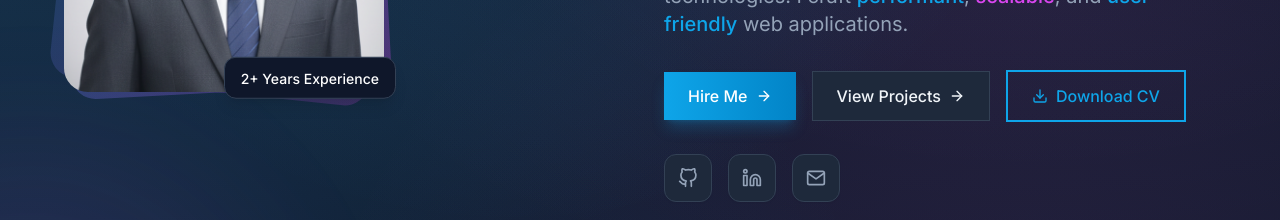
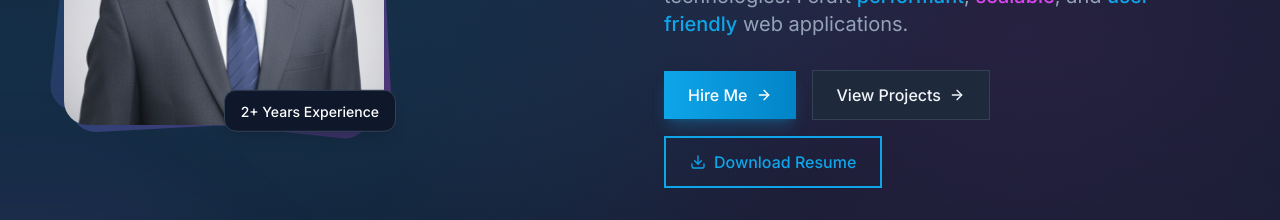
Before and after one commit to sohan-99/new-portfolio, a Next.js app: page / in a window 1280 px wide. Shown: the part 434-654 px from the top of the page. Built offline with nearby package versions, Linux system fonts and the light colour scheme; no server answers.

Commit message:
feat: update download button text from 'CV' to 'Resume' in AboutContent and Hero components

```diff
--- a/src/app/about/AboutContent.tsx
+++ b/src/app/about/AboutContent.tsx
@@ -91,7 +91,7 @@ export default function AboutContent() {
                     className="btn-primary"
                   >
                     <FiDownload className="w-4 h-4" />
-                    Download CV
+                    Download Resume
                   </a>
                   <Link href="/contact" className="btn-secondary">
                     Get in Touch
--- a/src/components/Hero.tsx
+++ b/src/components/Hero.tsx
@@ -206,7 +206,7 @@ export default function Hero() {
                   className="btn-outline group"
                 >
                   <FiDownload className="w-4 h-4" />
-                  Download CV
+                  Download Resume
                 </a>
               </motion.div>
 
```
